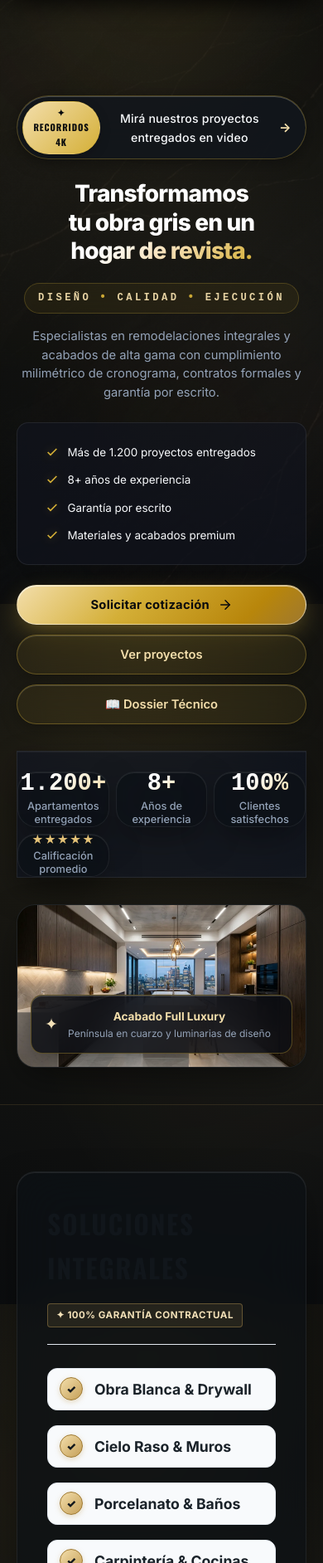
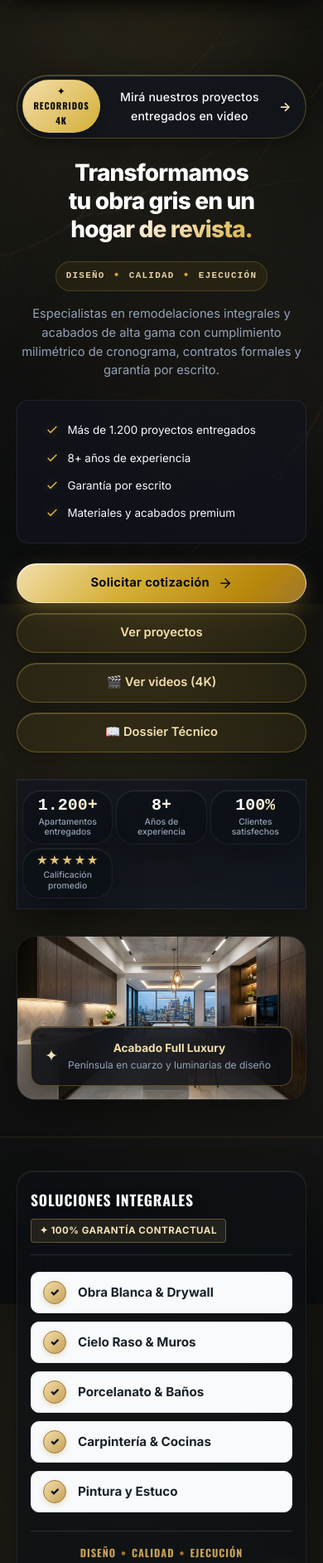
Before and after one commit to valentinflorezarbelaez-ai/Jorge-remodelaciones, a plain HTML site: page index.html in a window 390 px wide. Shown: the part 116-2000 px from the top of the page at 83% size. Drawn offline with nearby package versions, Linux system fonts and the light colour scheme; a web font is replaced by a local one.

Commit message:
fix(ui): restore video navigation, fix syntax error in app.js, and calibrate soluciones contrast

```diff
--- a/app.js
+++ b/app.js
@@ -12,6 +12,7 @@ document.addEventListener('DOMContentLoaded', () => {
     initParticles();
     initMetricCounters();
     initSpatialSpotlight();
+    initAnchorSmoothScroll();
 });
 
 /* --------------------------------------------------------------------------
@@ -463,8 +464,8 @@ function initSpatialSpotlight() {
 
     function updateLight() {
         // Silky, very smooth damping
-        currentX += (targetX - currentX) * 0.04;
-        currentY += (targetY - currentY) * 0.04;
+        currentX += (targetX - currentX) * 0.05;
+        currentY += (targetY - currentY) * 0.05;
 
         document.documentElement.style.setProperty('--spotlight-x', currentX.toFixed(2) + '%');
         document.documentElement.style.setProperty('--spotlight-y', currentY.toFixed(2) + '%');
@@ -476,20 +477,47 @@ function initSpatialSpotlight() {
         }
     }
 }
-    }, { passive: true });
 
-    function updateLight() {
-        // Weighted organic easing
-        currentX += (targetX - currentX) * 0.075;
-        currentY += (targetY - currentY) * 0.075;
+/* --------------------------------------------------------------------------
+   Universal Smooth Scroll for Internal Anchor Links with Header Offset
+   -------------------------------------------------------------------------- */
+function initAnchorSmoothScroll() {
+    document.querySelectorAll('a[href^="#"]').forEach(anchor => {
+        anchor.addEventListener('click', function (e) {
+            const href = this.getAttribute('href');
+            if (!href || href === '#' || href === '#main-content') return;
 
-        document.documentElement.style.setProperty('--spotlight-x', currentX.toFixed(2) + '%');
-        document.documentElement.style.setProperty('--spotlight-y', currentY.toFixed(2) + '%');
+            const targetId = href.substring(1);
+            const targetElement = document.getElementById(targetId);
 
-        if (Math.abs(targetX - currentX) > 0.05 || Math.abs(targetY - currentY) > 0.05) {
-            requestAnimationFrame(updateLight);
-        } else {
-            isTicking = false;
-        }
-    }
+            if (targetElement) {
+                e.preventDefault();
+
+                // If mobile nav is open, close it gently
+                const navToggle = document.getElementById('nav-toggle');
+                const mainNav = document.getElementById('main-nav');
+                if (mainNav && mainNav.classList.contains('is-open')) {
+                    navToggle?.setAttribute('aria-expanded', 'false');
+                    mainNav.classList.remove('is-open');
+                    document.body.style.overflow = '';
+                }
+
+                // Compute exact offset considering fixed header
+                const header = document.getElementById('header');
+                const topLegal = document.querySelector('.top-legal-bar');
+                const headerHeight = (header ? header.offsetHeight : 70) + (topLegal ? topLegal.offsetHeight : 0);
+                const elementTop = targetElement.getBoundingClientRect().top + window.pageYOffset;
+                const finalPosition = Math.max(0, elementTop - headerHeight - 16);
+
+                window.scrollTo({
+                    top: finalPosition,
+                    behavior: 'smooth'
+                });
+
+                if (history.pushState) {
+                    history.pushState(null, null, href);
+                }
+            }
+        });
+    });
 }
--- a/index.html
+++ b/index.html
@@ -194,6 +194,7 @@
                         <a href="#proyectos" class="btn btn--secondary hero__btn hero__btn--secondary">
                             <span>Ver proyectos</span>
                         </a>
+                        <a href="#videos" class="btn btn--secondary hero__btn" id="hero-videos-btn" style="border-color: rgba(212,175,55,0.4);"><span style="color:var(--color-primary-light);">🎬 Ver videos (4K)</span></a>
                         <a href="MANUAL_INTERACTIVO.html" class="btn btn--secondary hero__btn" style="border-color: rgba(212,175,55,0.4);"><span style="color:var(--color-primary-light);">📖 Dossier Técnico</span></a>
                     </div>
 
--- a/styles.css
+++ b/styles.css
@@ -2770,15 +2770,19 @@ button:active,
 
 .soluciones-title {
     font-family: 'Oswald', sans-serif;
-    font-size: 2rem;
+    font-size: clamp(1.25rem, 3.5vw, 2rem);
     font-weight: 800;
-    color: #11161B;
+    color: #FFFFFF !important;
     text-transform: uppercase;
     letter-spacing: 1.5px;
     display: flex;
     align-items: center;
     gap: 14px;
     margin: 0;
+    text-shadow: 0 2px 10px rgba(0, 0, 0, 0.5);
+}
+.soluciones-title span {
+    color: #FFFFFF !important;
 }
 
 .soluciones-list {
@@ -3981,3 +3985,138 @@ body::after {
   -webkit-background-clip: text !important;
   -webkit-text-fill-color: transparent !important;
 }
+
+
+/* ==========================================================================
+   GLOBAL SCROLL MARGIN & ANCHOR NAVIGATION (EOS HARNESS)
+   ========================================================================== */
+section[id],
+.video-showcase-section,
+.before-after,
+.soluciones-section,
+.packages,
+.gallery-section,
+.units,
+.process,
+.about,
+.testimonials,
+.flyer-showcase-section,
+.contact-section {
+    scroll-margin-top: 100px !important;
+}
+
+/* ==========================================================================
+   MOBILE HIGH-DEFINITION REFINEMENTS & CONTRAST ACCESSIBILITY (EOS AUDIT)
+   ========================================================================== */
+@media (max-width: 640px) {
+    section[id] {
+        scroll-margin-top: 80px !important;
+    }
+
+    .top-legal-bar {
+        display: flex !important;
+        flex-direction: column !important;
+        align-items: center !important;
+        text-align: center !important;
+        gap: 6px !important;
+        padding: 8px 12px !important;
+        font-size: 0.68rem !important;
+        letter-spacing: 0.6px !important;
+        line-height: 1.3 !important;
+    }
+
+    .hero .slogan-architectural,
+    .slogan-architectural {
+        letter-spacing: 0.12em !important;
+        font-size: 0.68rem !important;
+        max-width: 100% !important;
+        white-space: normal !important;
+        text-align: center !important;
+        justify-content: center !important;
+        padding: 5px 12px !important;
+    }
+
+    .hero__metrics {
+        grid-template-columns: repeat(3, 1fr) !important;
+        gap: 4px !important;
+        padding: 12px 6px !important;
+    }
+
+    .metric-item {
+        padding: 8px 4px !important;
+        text-align: center !important;
+    }
+
+    .metric-item .metric-number {
+        font-size: 1.25rem !important;
+    }
+
+    .metric-item .metric-label {
+        font-size: 0.65rem !important;
+        line-height: 1.2 !important;
+    }
+
+    .soluciones-section {
+        padding: 40px 0 !important;
+    }
+
+    .soluciones-card-container {
+        padding: 24px 16px !important;
+        border-radius: 20px !important;
+    }
+
+    .soluciones-header {
+        flex-direction: column !important;
+        align-items: flex-start !important;
+        gap: 12px !important;
+        margin-bottom: 20px !important;
+        padding-bottom: 14px !important;
+        border-bottom: 1px solid rgba(255, 255, 255, 0.12) !important;
+    }
+
+    .soluciones-title {
+        font-size: clamp(1.1rem, 4.5vw, 1.35rem) !important;
+        letter-spacing: 0.8px !important;
+        line-height: 1.2 !important;
+        color: #FFFFFF !important;
+    }
+
+    .soluciones-title span {
+        color: #FFFFFF !important;
+    }
+
+    .soluciones-list {
+        grid-template-columns: 1fr !important;
+        gap: 10px !important;
+        margin-bottom: 22px !important;
+    }
+
+    .solucion-item {
+        font-size: 0.95rem !important;
+        padding: 10px 14px !important;
+        border-radius: 10px !important;
+    }
+
+    .soluciones-footer {
+        flex-direction: column !important;
+        align-items: stretch !important;
+        gap: 16px !important;
+        text-align: center !important;
+        padding-top: 16px !important;
+        border-top: 1px solid rgba(255, 255, 255, 0.12) !important;
+    }
+
+    .soluciones-footer .btn {
+        width: 100% !important;
+        justify-content: center !important;
+    }
+
+    .soluciones-slogan {
+        justify-content: center !important;
+        font-size: clamp(0.78rem, 3.2vw, 0.9rem) !important;
+        letter-spacing: 1px !important;
+        flex-wrap: wrap !important;
+        gap: 6px !important;
+        text-align: center !important;
+    }
+}
```
